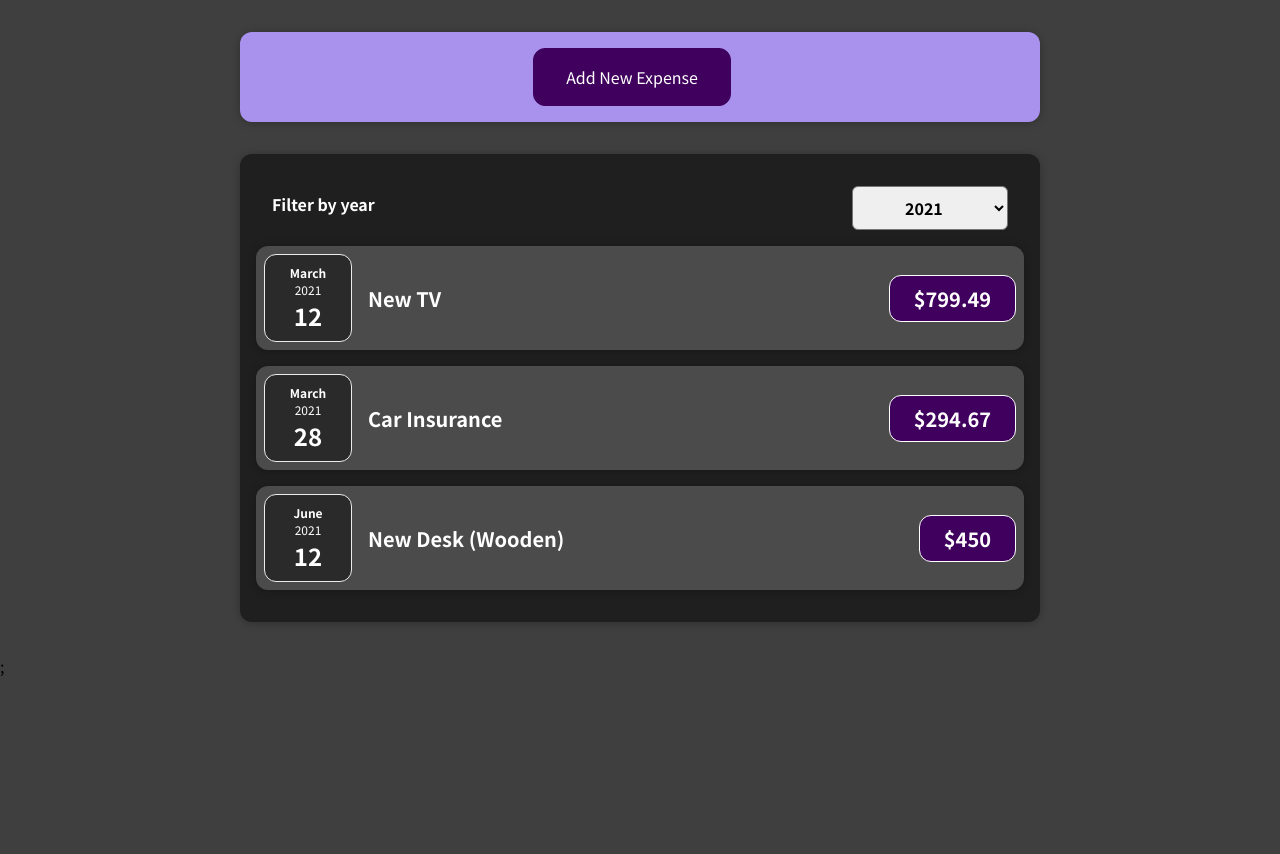
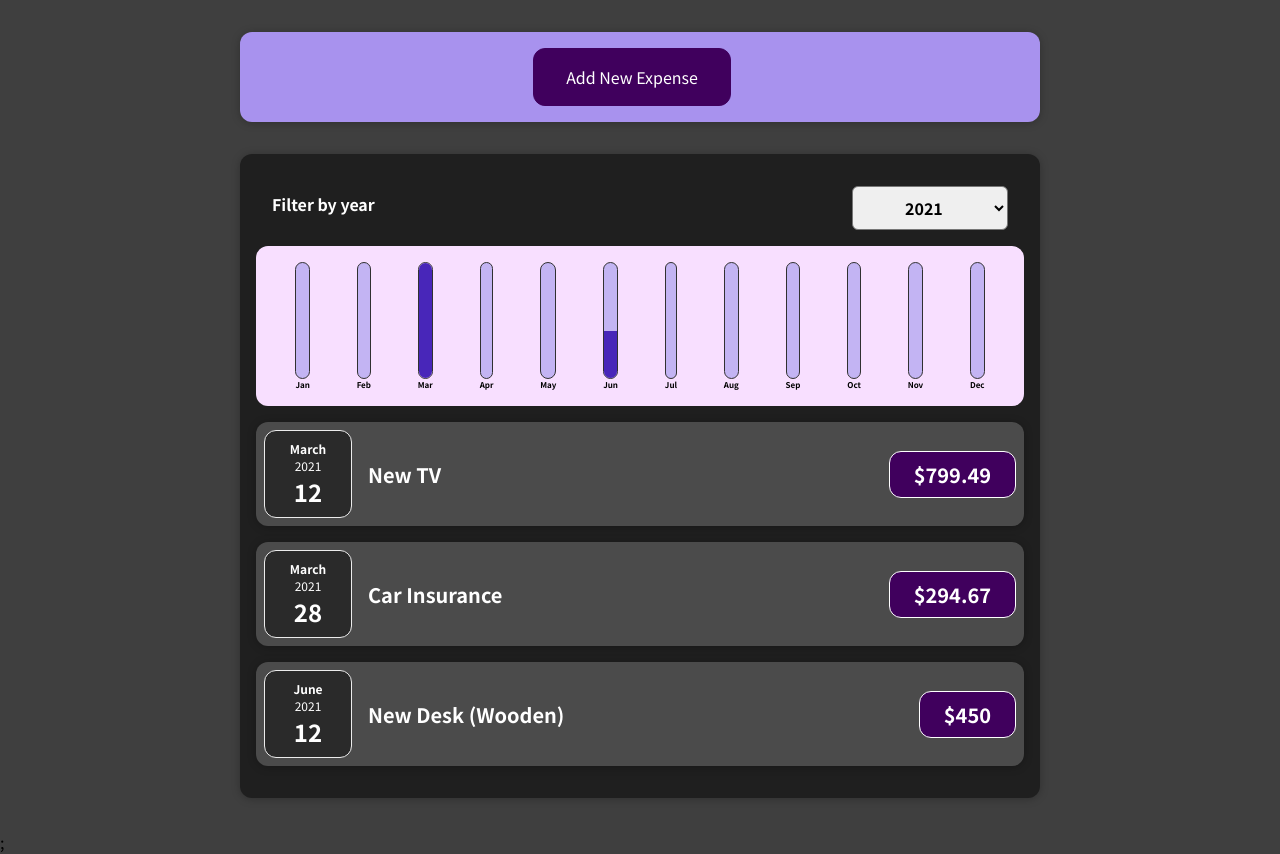
Before and after one commit to latenightwreck/expense-report, a React (Create React App) app: page / in a window 1280 px wide. Before the commit the page ends 800 px from the top, so only its background shows below. Built offline with nearby package versions, Linux system fonts and the light colour scheme.

Commit message:
Inclusion of the charts!

```diff
--- /dev/null
+++ b/src/components/Chart/Chart.css
@@ -0,0 +1,9 @@
+.chart {
+  padding: 1rem;
+  border-radius: 12px;
+  background-color: #f8dfff;
+  text-align: center;
+  display: flex;
+  justify-content: space-around;
+  height: 10rem;
+}
--- /dev/null
+++ b/src/components/Chart/Chart.js
@@ -0,0 +1,19 @@
+import './Chart.css';
+import ChartBar from './ChartBar';
+
+export default function Chart(props) {
+  const valueArray = props.dataPoints.map((dataPoint) => dataPoint.value);
+  const totalMax = Math.max(...valueArray);
+  return (
+    <div className='chart'>
+      {props.dataPoints.map((dataPoint) => (
+        <ChartBar
+          key={dataPoint.label}
+          value={dataPoint.value}
+          maxValue={totalMax}
+          label={dataPoint.label}
+        />
+      ))}
+    </div>
+  );
+}
--- /dev/null
+++ b/src/components/Chart/ChartBar.css
@@ -0,0 +1,30 @@
+.chart-bar {
+  height: 100%;
+  display: flex;
+  flex-direction: column;
+  align-items: center;
+}
+
+.chart-bar__inner {
+  height: 100%;
+  width: 100%;
+  border: 1px solid #313131;
+  border-radius: 12px;
+  background-color: #c3b4f3;
+  overflow: hidden;
+  display: flex;
+  flex-direction: column;
+  justify-content: flex-end;
+}
+
+.chart-bar__fill {
+  background-color: #4826b9;
+  width: 100%;
+  transition: all 0.3s ease-out;
+}
+
+.chart-bar__label {
+  font-weight: bold;
+  font-size: 0.5rem;
+  text-align: center;
+}
--- /dev/null
+++ b/src/components/Chart/ChartBar.js
@@ -0,0 +1,20 @@
+import './ChartBar.css';
+
+export default function ChartBar(props) {
+  let barFillHeight = '0%';
+
+  if (props.maxValue > 0) {
+    barFillHeight = Math.round((props.value / props.maxValue) * 100) + '%';
+  }
+  return (
+    <div className='chart-bar'>
+      <div className='chart-bar__inner'>
+        <div
+          className='chart-bar__fill'
+          style={{ height: barFillHeight }}
+        ></div>
+      </div>
+      <div className='chart-bar__label'>{props.label}</div>
+    </div>
+  );
+}
--- a/src/components/Expenses/Expenses.js
+++ b/src/components/Expenses/Expenses.js
@@ -1,6 +1,7 @@
 import { useState } from 'react';
 import Card from '../UI/Card';
 import './Expenses.css';
+import ExspensesChart from './ExpensesChart';
 import ExpensesFilter from './ExpensesFilter';
 import ExpensesList from './ExpensesList';
 
@@ -20,6 +21,7 @@
         selected={filterYear}
         onYearFilterData={expenseYearFilterHandler}
       />
+      <ExspensesChart expenses={filteredExpenses} />
       <ExpensesList items={filteredExpenses} />
     </Card>
   );
--- /dev/null
+++ b/src/components/Expenses/ExpensesChart.js
@@ -0,0 +1,24 @@
+import Chart from '../Chart/Chart';
+
+export default function ExspensesChart(props) {
+  const dataChartPoints = [
+    { label: 'Jan', value: 0 },
+    { label: 'Feb', value: 0 },
+    { label: 'Mar', value: 0 },
+    { label: 'Apr', value: 0 },
+    { label: 'May', value: 0 },
+    { label: 'Jun', value: 0 },
+    { label: 'Jul', value: 0 },
+    { label: 'Aug', value: 0 },
+    { label: 'Sep', value: 0 },
+    { label: 'Oct', value: 0 },
+    { label: 'Nov', value: 0 },
+    { label: 'Dec', value: 0 },
+  ];
+
+  for (const expense of props.expenses) {
+    const expenseMonth = expense.date.getMonth();
+    dataChartPoints[expenseMonth].value += expense.amount;
+  }
+  return <Chart dataPoints={dataChartPoints} />;
+}
```
